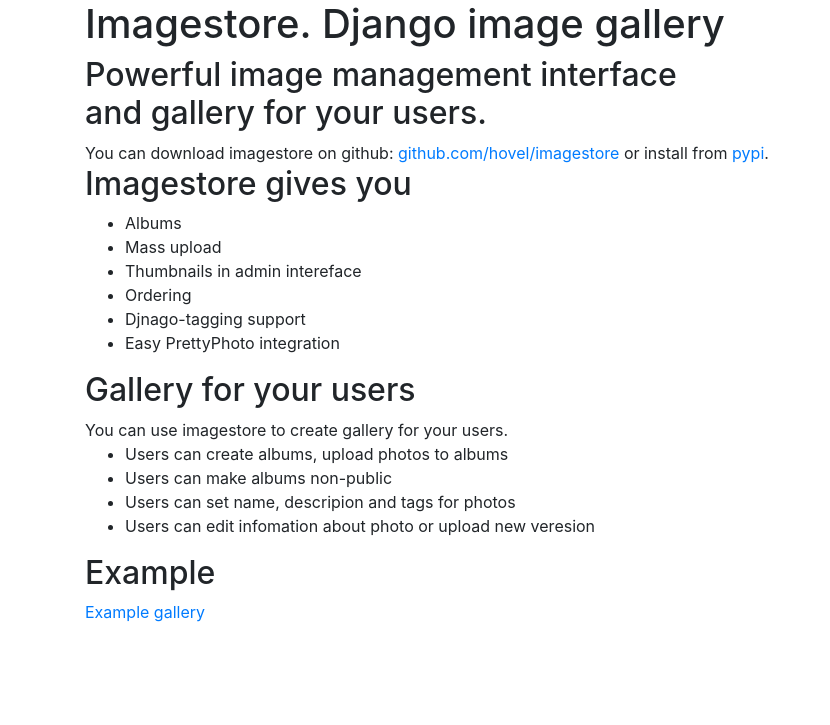
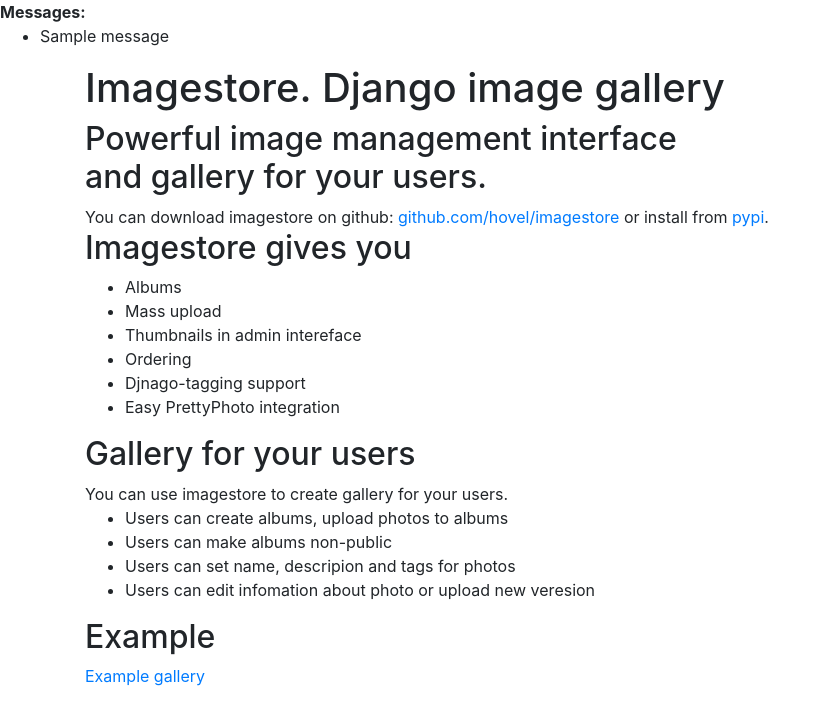
Before and after one commit to haiyanxu/mitoc-gallery, a Django app: template templates/main.html in a window 1280 px wide. Shown: the part 56-781 px from the top of the page, without its empty margins (0-830 px from the left). Run offline with Django 3.2, Linux system fonts and the light colour scheme; the template is opened without the code that fills it, so the values that code supplies are empty; tables that the repository leaves empty hold one stand-in row (values such as "Sample post"); one stand-in notice (Sample message) is shown; some libraries are stand-ins or nearby versions.

Commit message:
Add messages to base template

```diff
--- a/templates/base_main.html
+++ b/templates/base_main.html
@@ -44,6 +44,17 @@
       </div>
     </nav>
 
+    {% if messages %}
+    <div>
+      <strong>Messages:</strong>
+      <ul>
+        {% for message in messages %}
+        <li>{{message}}</li>
+        {% endfor %}
+      </ul>
+    </div>
+    {% endif %}
+
       <div class="container">
 
         {% block content %}
```
Also changed, not shown: templates/registration/login.html (deleted, +0 -22 lines).
